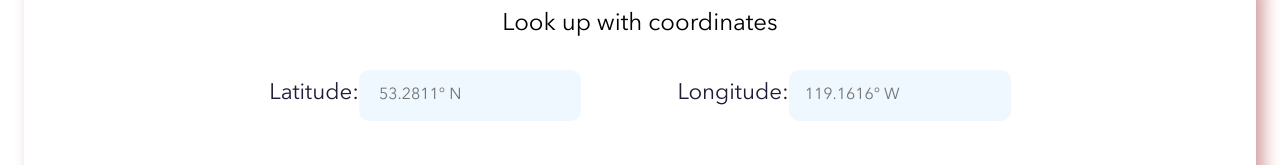
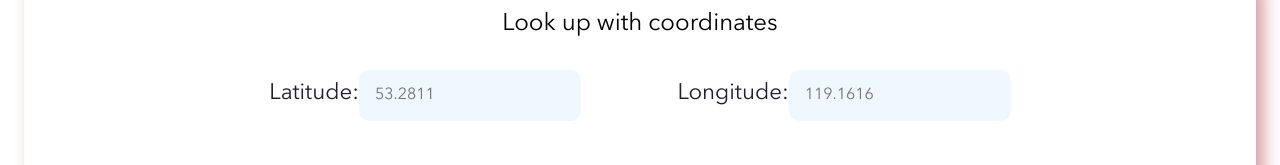
Before and after one commit to SageJonathan/solarwatch_client, a React (Vite) app: page / in a window 1280 px wide. Shown: the part 1467-1632 px from the top of the page. Built offline with nearby package versions, Linux system fonts and the light colour scheme; no server answers.

Commit message:
change url endpiont from search to solarSearch in SearchAdv file

```diff
--- a/src/components/SearchAdv/SearchAdv.jsx
+++ b/src/components/SearchAdv/SearchAdv.jsx
@@ -23,24 +23,30 @@ function SearchAdv() {
 
   async function handleFormSubmit(event) {
     event.preventDefault();
+
+    // Validate that both latitude and longitude have been entered
+    if (!latitude || !longitude) {
+      alert("Please enter both latitude and longitude.");
+      return;
+    }
+
     try {
-      const response = await axios.get(
-        "http://localhost:8080/search?lat=38.907192&lng=-77.036873",
-        {
-          params: {
-            lat: latitude,
-            lng: longitude,
-          },
-        }
-      );
-      // Handle response data as needed
+      const response = await axios.get(`${baseUrl}/solarsearch`, {
+        params: {
+          lat: latitude,
+          lng: longitude,
+        },
+      });
+
       console.log("Response from backend:", response.data);
-      // Navigate to the appropriate page with the response data
+
+      // Navigate to weather page with the response data
       navigate(`/weather`, { state: { weatherData: response.data } });
     } catch (error) {
       console.error("Error fetching data from backend:", error);
     }
   }
+
 
   return (
     <>
@@ -54,7 +60,7 @@ function SearchAdv() {
               className="search__input"
               onChange={handleLatitude}
               value={latitude}
-              placeholder=" 53.2811° N"
+              placeholder="53.2811"
               required
             />
           </div>
@@ -64,7 +70,7 @@ function SearchAdv() {
               className="search__input"
               onChange={handleLongitude}
               value={longitude}
-              placeholder="119.1616° W"
+              placeholder="119.1616"
               required
             />
           </div>
--- a/src/components/SearchGps/SearchGps.jsx
+++ b/src/components/SearchGps/SearchGps.jsx
@@ -10,7 +10,6 @@ function SearchGps (){
               <img className="search__map-icon" src={mapIcon} alt="Map Icon" />
             </div>
             <form className="search__form">
-              {/* You can add inputs or controls for live location here */}
               <button className="search__button">Submit</button>
             </form>
            </div>
--- a/src/pages/Landing/Landing.jsx
+++ b/src/pages/Landing/Landing.jsx
@@ -1,13 +1,10 @@
 import Hero from "../../components/Hero/Hero";
 import About from "../../components/About/About";
 import Search from "../../components/Search/Search";
-import Cards from "../../components/Cards/Cards";
 import SearchGps from "../../components/SearchGps/SearchGps";
 import SearchAdv from "../../components/SearchAdv/SearchAdv";
+import Cards from "../../components/Cards/Cards";
 import "./Landing.scss";
-
-
-
 
 function Landing() {
   return (
```
Also changed, not shown: public/solar.png (deleted). Lines whose indentation alone changed are shown as unchanged.
